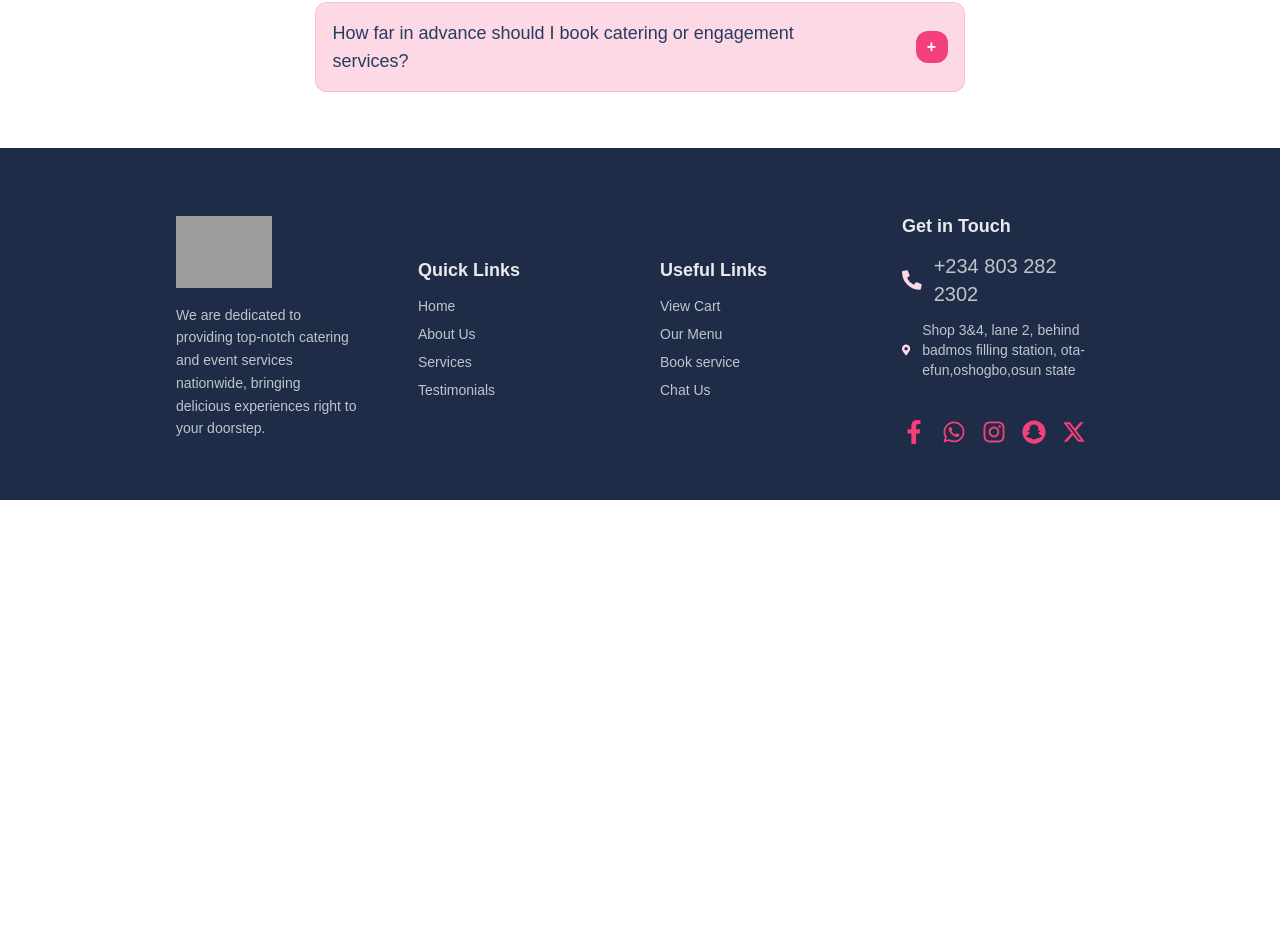
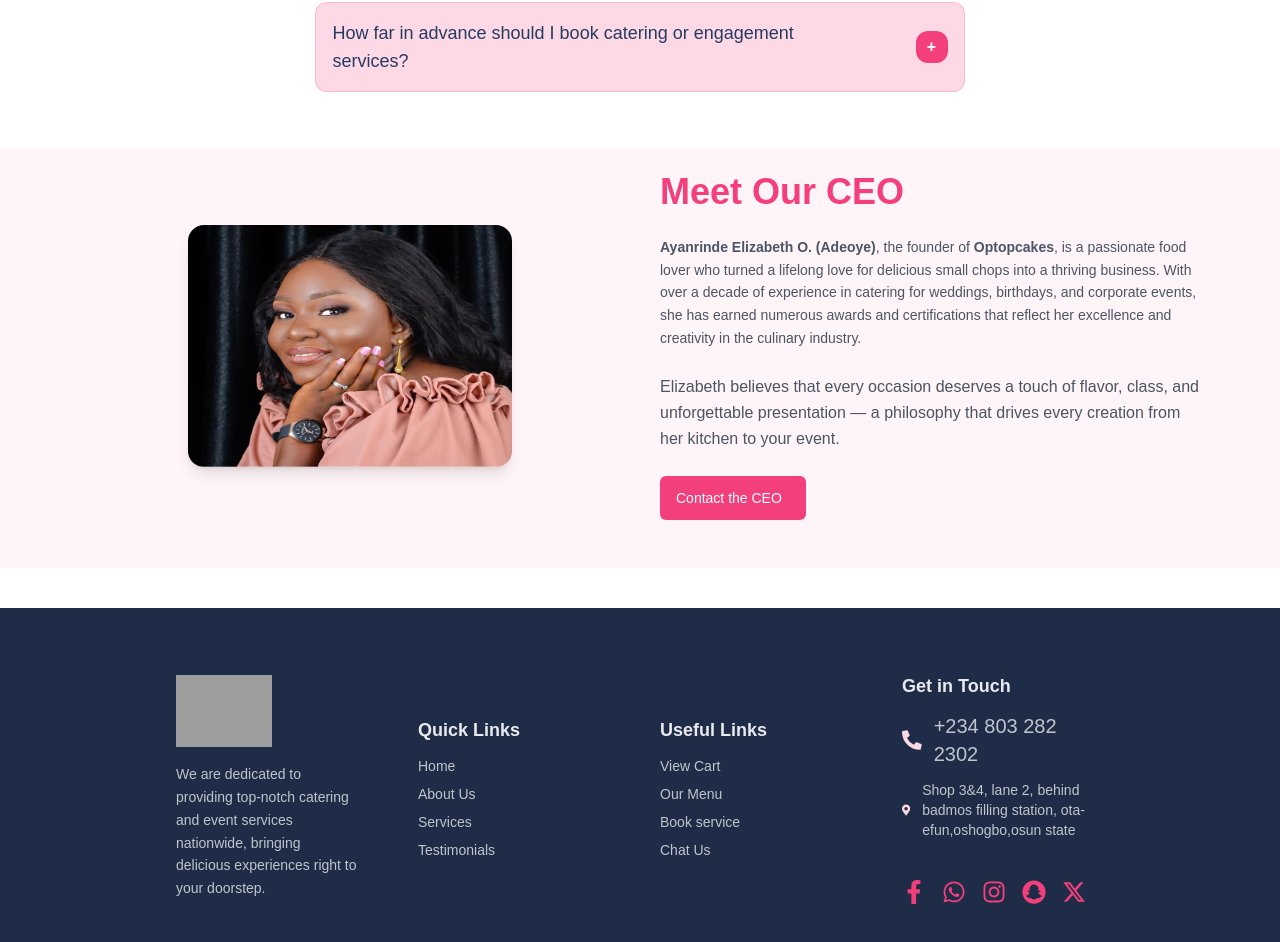
Before and after one commit to adeyemo-taiwo-m/optopcakes, a React (Vite) app: page / in a window 1280 px wide. Shown: the part 5994-6936 px from the top of the page. Before the commit the page ends 6494 px from the top, so only its background shows below. Built offline with nearby package versions, Linux system fonts and the light colour scheme; grey boxes are pictures that could not be loaded.

Commit message:
add services implementation

```diff
--- a/src/App.jsx
+++ b/src/App.jsx
@@ -9,6 +9,7 @@ import Testimonials from "./components/Testimonial/Testimonials";
 import Booking from "./components/Booking/Booking";
 import FAQ from "./components/FAQ Section/FAQ";
 import Footer from "./components/Footer/Footer";
+import AboutCEO from "./ui/AboutCEO";
 
 function App() {
   return (
@@ -23,6 +24,7 @@ function App() {
       <Testimonials />
       <Booking />
       <FAQ />
+      <AboutCEO />
       <Footer />
 
       {/* <MotionTest /> */}
--- a/src/components/Footer/Footer.jsx
+++ b/src/components/Footer/Footer.jsx
@@ -60,7 +60,7 @@ function Footer() {
             <p className="hover:text-primary-active" onClick={handleViewToCart}>
               View Cart
             </p>
-            <FooterLink>Our Menu</FooterLink>
+            <FooterLink to="services">Our Menu</FooterLink>
             <FooterLink to="booking">Book service</FooterLink>
             <FooterLink
               to={
--- a/src/components/NavBar/MobileNav.jsx
+++ b/src/components/NavBar/MobileNav.jsx
@@ -8,6 +8,7 @@ import { AppContext } from "../../contexts/AppContext";
 import { AnimatePresence, motion } from "motion/react";
 import { slideDown } from "../../Utils/helpers";
 import useOutsideClick from "../../hooks/useOutsideClick";
+import { scroller } from "react-scroll";
 
 function MobileNav() {
   const excludeRef = createRef(null);
@@ -42,14 +43,24 @@ function MobileNav() {
               <MobileNavItem to="testimonials">Testimonials</MobileNavItem>
 
               <li className="mt-2 ml-4 flex flex-col gap-4 w-full">
-                <Button className=" !text-primary-default     bg-white  hover:bg-primary-light">
+                <a
+                  href="https://wa.me/2348032822302"
+                  className=" text-primary-default  rounded-sm !text-sm   justify-center items-center flex gap-2 px-4 py-3    bg-white  hover:bg-primary-light"
+                >
                   Contact Us
-                </Button>
+                </a>
                 <Button
+                  onClick={() => {
+                    scroller.scrollTo("booking", {
+                      smooth: true,
+                      duration: 600,
+                      offset: 0,
+                    });
+                  }}
                   type="secondary"
                   className="!border-primary-light  hover:border-primary-light  hover:!text-primary-default hover:!bg-white text-white"
                 >
-                  Order now
+                  Book now
                 </Button>
               </li>
             </ul>
--- /dev/null
+++ b/src/ui/AboutCEO.jsx
@@ -0,0 +1,57 @@
+import React from "react";
+import { paragraph } from "../Utils/Paragragh";
+import Button from "./Button";
+
+function AboutCEO() {
+  return (
+    <section
+      className={`w-full px-4 py-12 ${paragraph} md:px-10 lg:px-20 bg-primary-light/30 flex flex-col lap:flex-row items-center gap-10`}
+    >
+      {/* CEO Image */}
+      <div className="w-full lap:w-1/2 flex justify-center">
+        <img
+          src="/ceo-image.png"
+          alt="CEO Portrait"
+          className="w-4/5 sm:w-3/5 lap:w-full max-w-md rounded-2xl shadow-lg object-cover"
+        />
+      </div>
+
+      {/* CEO Text */}
+      <div className="w-full lap:w-1/2 text-center lap:text-left space-y-6">
+        <h2 className="text-2xl sm:text-3xl lg:text-4xl font-bold text-primary-default">
+          Meet Our CEO
+        </h2>
+
+        <p className="text-gray-600  text-sm leading-relaxed">
+          <span className="font-semibold">Ayanrinde Elizabeth O. (Adeoye)</span>
+          , the founder of <span className="font-semibold">Optopcakes</span>, is
+          a passionate food lover who turned a lifelong love for delicious small
+          chops into a thriving business. With over a decade of experience in
+          catering for weddings, birthdays, and corporate events, she has earned
+          numerous awards and certifications that reflect her excellence and
+          creativity in the culinary industry.
+        </p>
+
+        <p className="text-gray-600 leading-relaxed">
+          Elizabeth believes that every occasion deserves a touch of flavor,
+          class, and unforgettable presentation — a philosophy that drives every
+          creation from her kitchen to your event.
+        </p>
+
+        {/* Contact Button */}
+        <div>
+          <Button
+            className={"text-center mx-auto lap:mx-0 flex items-center "}
+            onClick={() =>
+              (window.location.href = "https://wa.me/.2348032822302")
+            }
+          >
+            Contact the CEO
+          </Button>
+        </div>
+      </div>
+    </section>
+  );
+}
+
+export default AboutCEO;
```
Also changed, not shown: public/ceo-image.png (added).
